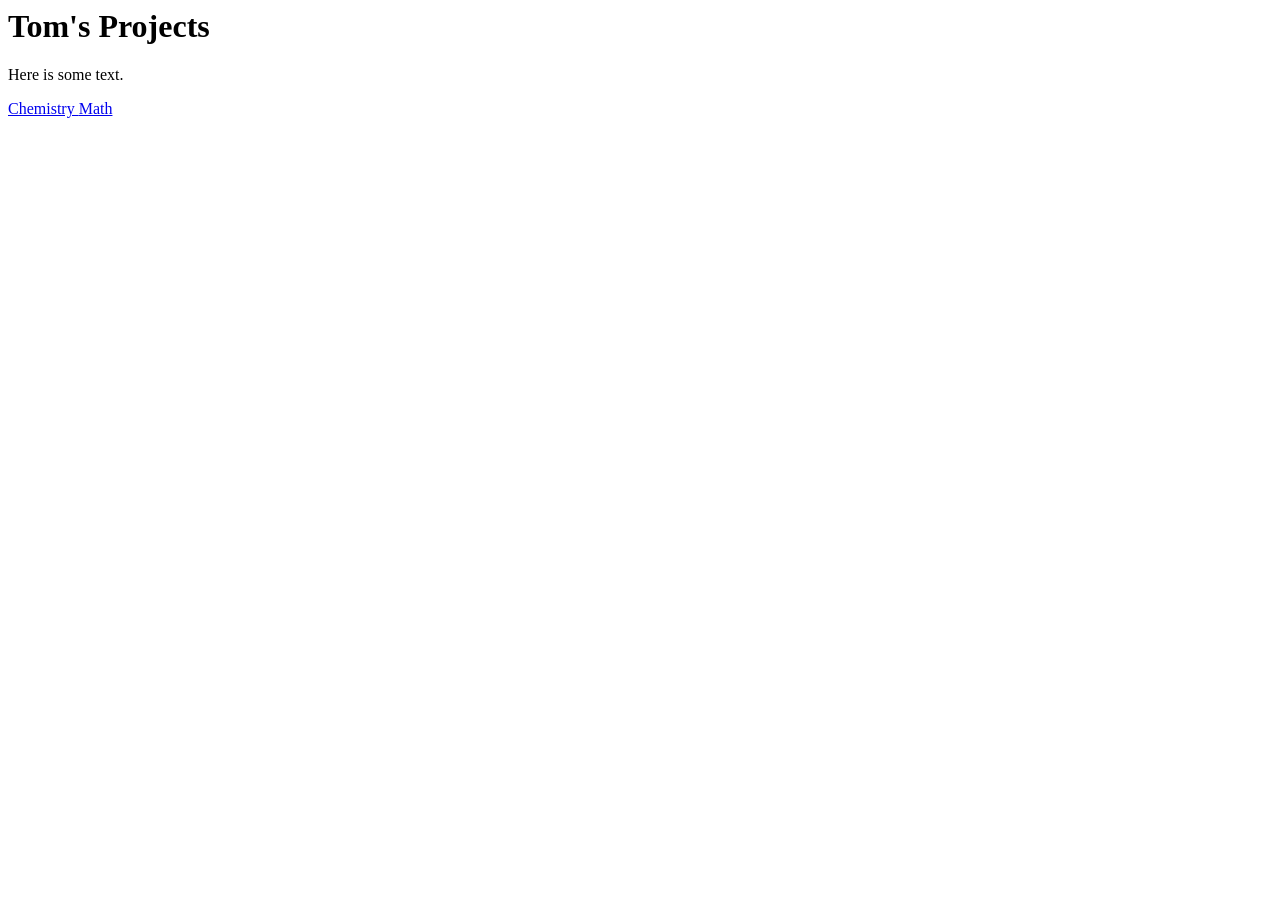
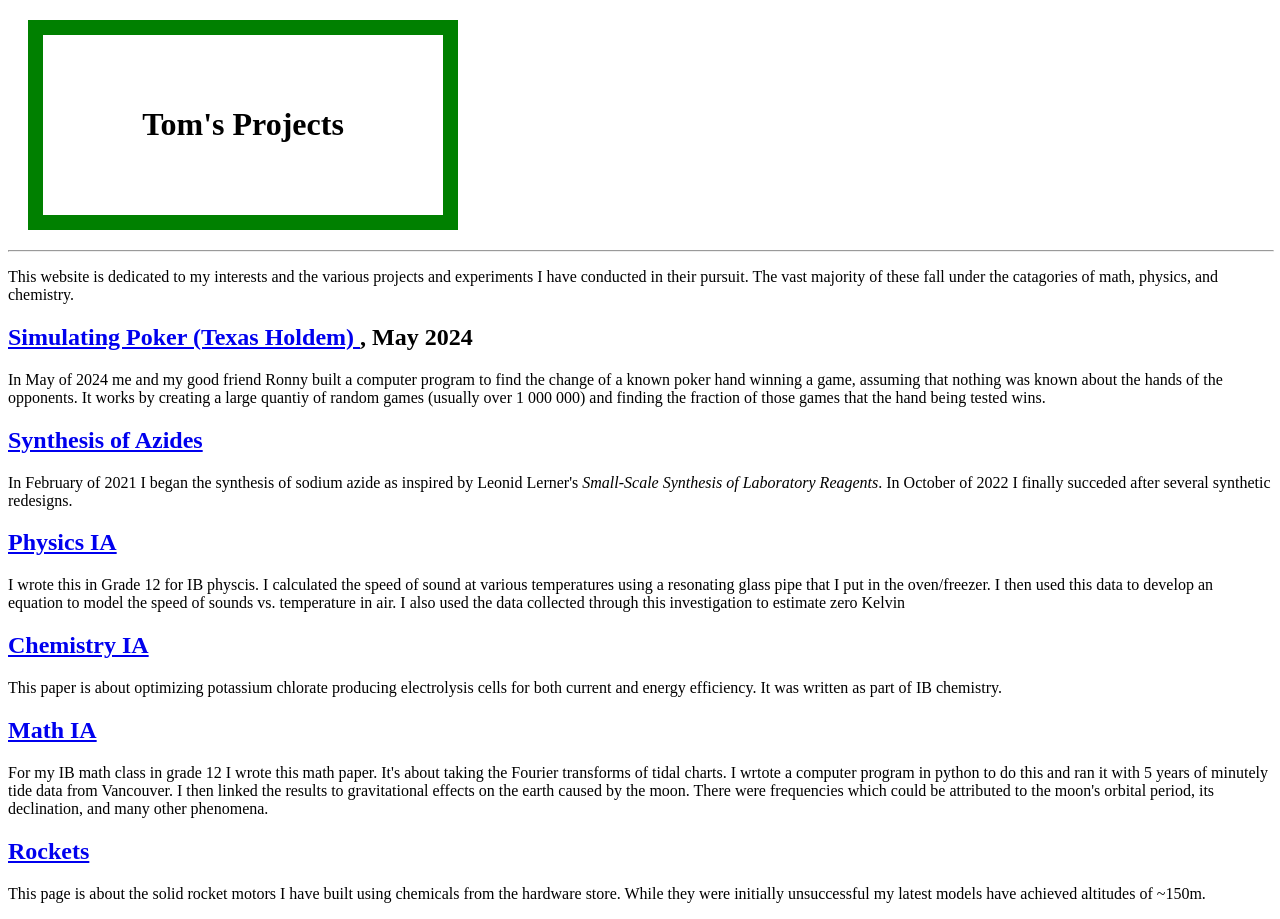
Before and after one commit to tomofnuthill/tomofnuthill.github.io, a plain HTML site: page index.html in a window 1280 px wide. Before the commit the page ends 800 px from the top, so only its background shows below. Drawn offline with Linux system fonts and the light colour scheme; a web font is replaced by a local one.

Commit message:
Not yet done but this is approaching the version of the website I will share with design teams

```diff
--- a/index.html
+++ b/index.html
@@ -2,20 +2,88 @@
 	<head>
 
 		<title> Tom's Projects </title>
+		<link rel="stylesheet" type="text/css" href="https://cdn.jsdelivr.net/gh/aaaakshat/cm-web-fonts@latest/fonts.css">
+		<style>
+div {
+	width: 300px;
+	border: 15px solid green;
+	padding: 50px;
+	margin: 20px;
+}
+		</style>
 
 
 
 	</head>
 
 	<body>
-		<h1> Tom's Projects </h1>
+		<div>
+		<h1 align = "center"> Tom's Projects </h1>
+		</div>
+		<hr style = "width:100%; color:red">
+		<p>
+		This website is dedicated to my interests and the various projects and experiments I have conducted in their pursuit. The vast majority of these fall under the catagories of math, physics, and chemistry.
+			</p>
 
-		<p> Here is some text.
+		<!--	<a href="chemistry.html"> Chemistry </a> -->
+		<!-- <a href="math.html"> Math </a> -->
+		 <h2>
+                        <a href="pages/poker.html">
+                                Simulating Poker (Texas Holdem)
+                        </a>
+                        , May 2024
+		</h2>
+
+		<p>
+		In May of 2024 me and my good friend Ronny built a computer program to find the change of a known poker hand winning a game, assuming that nothing was known about the hands of the opponents. It works by creating a large quantiy of random games (usually over 1 000 000) and finding the fraction of those games that the hand being tested wins.
+		</p>
+		<h2>
+			<a href="pages/azides.html">
+				Synthesis of Azides
+			</a>
+		</h2>
+		<p>
+		In February of 2021 I began the synthesis of sodium azide as inspired by Leonid Lerner's <i>Small-Scale Synthesis of Laboratory Reagents</i>. In October of 2022 I finally succeded after several synthetic redesigns.
+		</p>
+		<h2>
+			<a href="pages/physics_ia_final_copy_24.pdf">
+				Physics IA
+			</a>
+		</h2>
+
+		<p>
+		I wrote this in Grade 12 for IB physcis. I calculated the speed of sound at various temperatures using a resonating glass pipe that I put in the oven/freezer. I then used this data to develop an equation to model the speed of sounds vs. temperature in air. I also used the data collected through this investigation to estimate zero Kelvin
 		</p>
 
-		<a href="chemistry.html"> Chemistry </a>
+		<h2>
+			<a href="pages/chemistry_ia_good_copy_24.pdf">
+				Chemistry IA
+			</a>
+		</h2>
 
-		<a href="math.html"> Math </a>
+		<p>
+		This paper is about optimizing potassium chlorate producing electrolysis cells for both current and energy efficiency. It was written as part of IB chemistry.
+		</p>
+		<h2>
+			<a href="pages/math_ia_24_final.pdf">
+				Math IA
+			</a>
+		</h2>
+
+		<p>
+		For my IB math class in grade 12 I wrote this math paper. It's about taking the Fourier transforms of tidal charts. I wrtote a computer program in python to do this and ran it with 5 years of minutely tide data from Vancouver. I then linked the results to gravitational effects on the earth caused by the moon. There were frequencies which could be attributed to the moon's orbital period, its declination, and many other phenomena.
+		</p>
+
+
+		<h2>
+			<a href="pages/rockets.html">
+				Rockets
+			</a>
+		</h2>
+
+		<p>
+		This page is about the solid rocket motors I have built using chemicals from the hardware store. While they were initially unsuccessful my latest models have achieved altitudes of ~150m.
+		</p>
 	</body>
 
 
```
Also changed, not shown: chemistry.html (+1 -3 lines), math.html (+5 -2 lines), pages/azides.html (added, +46 -0 lines), pages/poker.html (+2 -2 lines), pages/rockets.html (added, +48 -0 lines), 3 other files.
